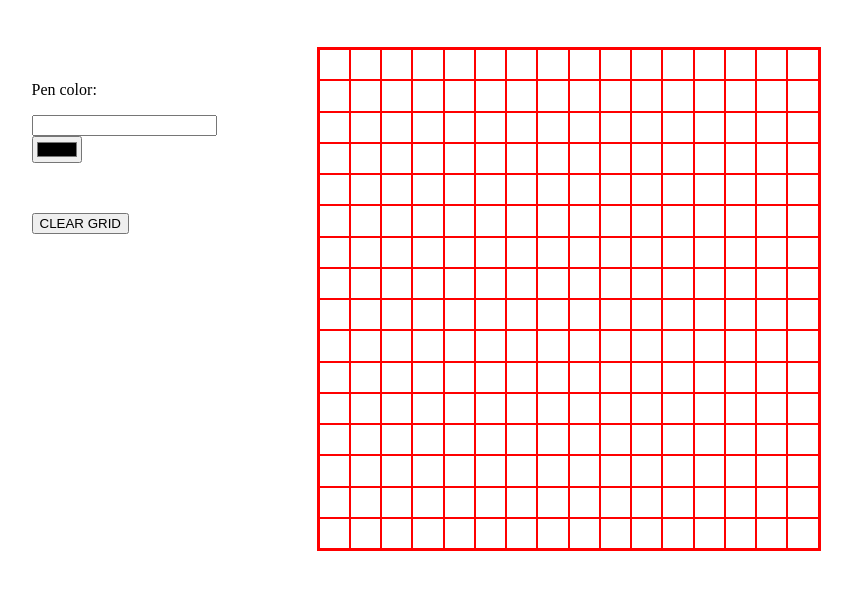
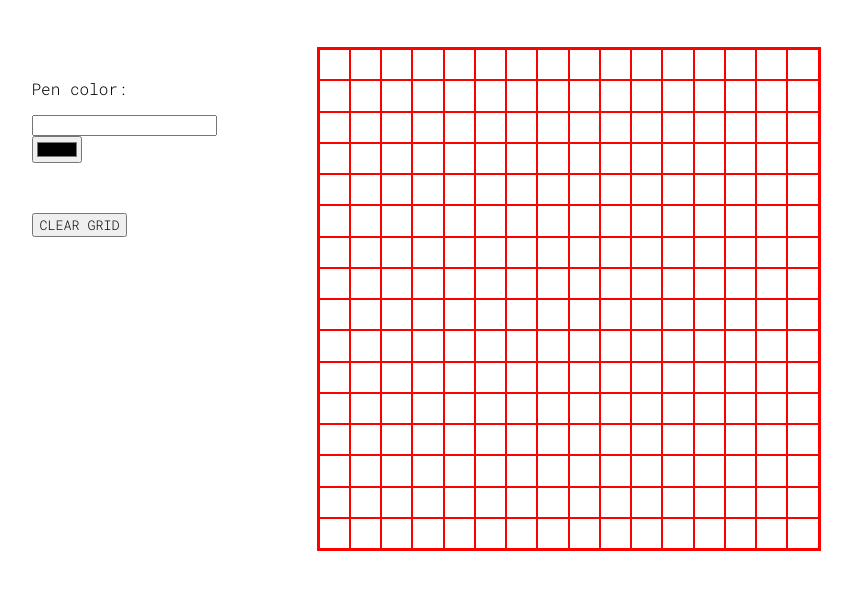
Before and after one commit to habisahmad/etch-a-sketch, a plain HTML site: page index.html in a window 1280 px wide. Shown: the part 96-686 px from the top of the page, without its empty margins (364-1216 px from the left). Drawn offline with Linux system fonts and the light colour scheme.

Commit message:
font changed for body div

```diff
--- a/style.css
+++ b/style.css
@@ -37,6 +37,7 @@ button{
     flex-direction: column;
     justify-content: start;
     align-items: start;
+    font-family: 'Roboto Mono', 'Time New Roman', Times, serif;
 }
 
 button{
```
